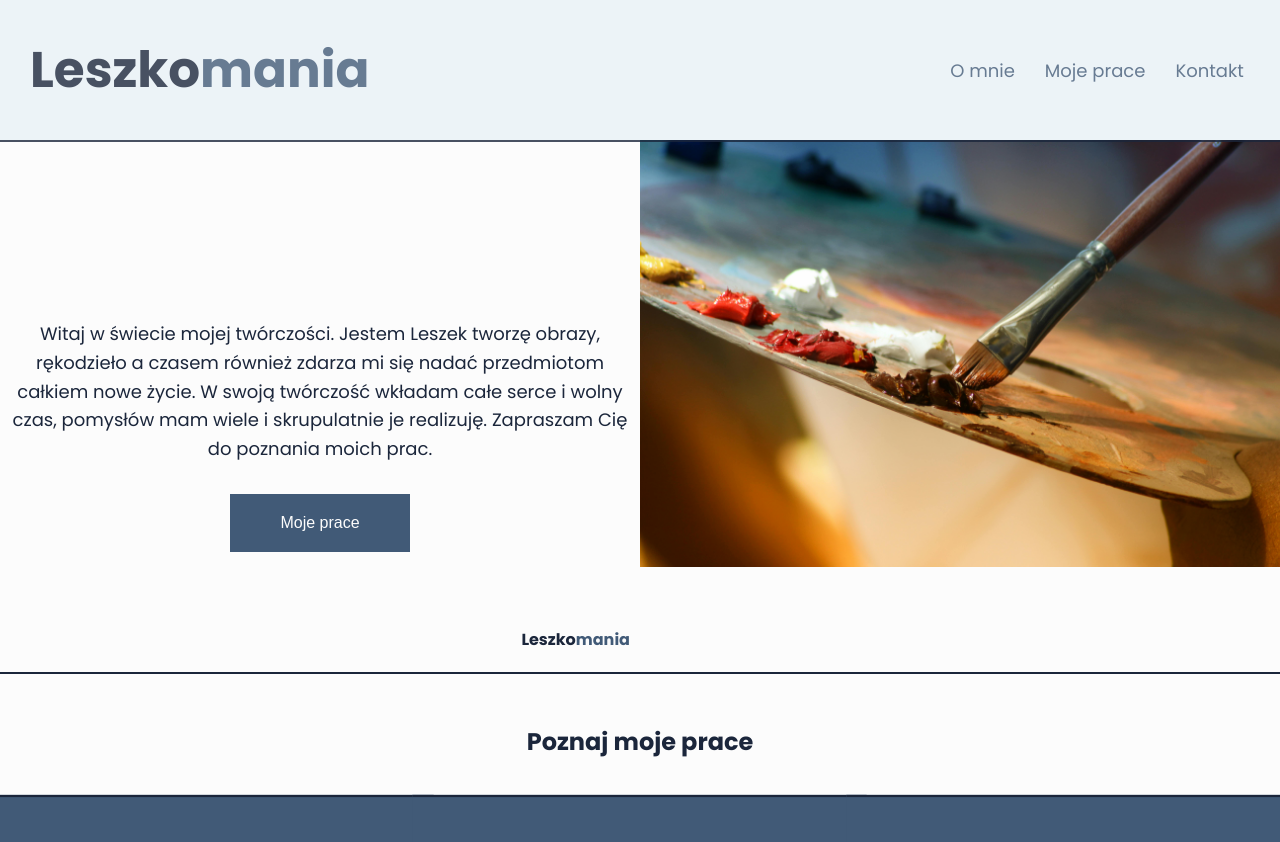
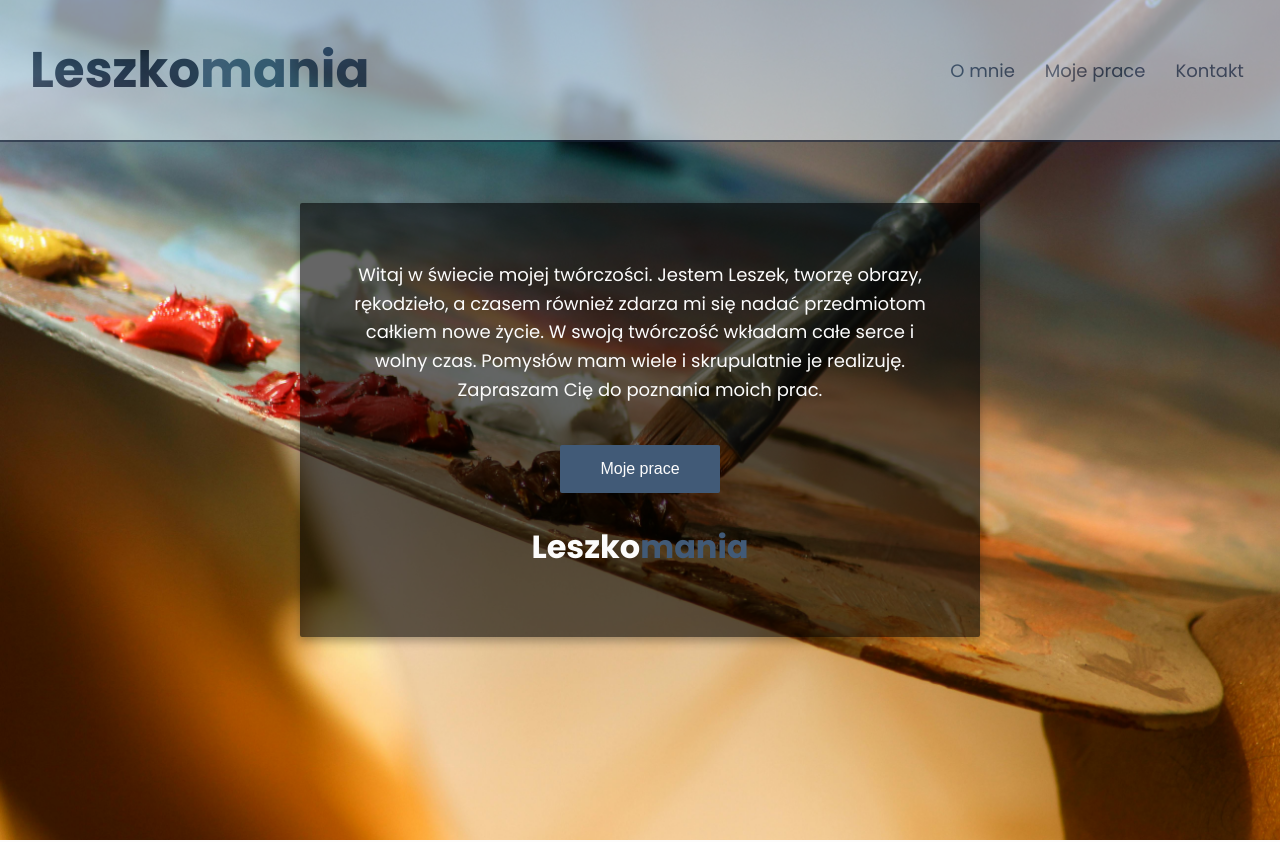
Before and after one commit to korneliagruszka/leszkomania, a React (Create React App) app: page / in a window 1280 px wide. Shown: the top 842 px of the page. Built offline with nearby package versions, Linux system fonts and the light colour scheme.

Commit message:
Styles_corrections_tbc

```diff
--- a/src/components/AboutMe/aboutMe.scss
+++ b/src/components/AboutMe/aboutMe.scss
@@ -1,71 +1,57 @@
 @import 'src/style/colors.scss';
 
 .about_me_container {
+  position: relative;
   display: flex;
-    justify-content: space-between;
-    align-items: flex-start;
-    border-bottom: 2px solid $color-dark-gray;
-    padding-top: 140px;
+  justify-content: center;
+  align-items: center;
+  text-align: center;
+  min-height: 100vh;
+  background-image: url('../../assets/about_me_photo.jpg');
+  background-size: cover;
+  background-position: center;
+  color: $color-white;
+  padding: 20px;
 }
 
 .about_me_left_side {
-    flex: 1;
-    display: flex;
-    flex-direction: column;
-    justify-content: flex-start;
-    align-items: flex-start;
-    max-width: 50%;
-    text-align: center;
-    background-color: $color-white;
-  }
-
-  .about_me_left_side h2 {
-    font-size: 16px;
-    margin-bottom: 10px;
-    text-align: right;
-    color: $color-dark-gray;
-    align-self: flex-end;
-    margin-top: 65px;
-    padding: 10px;
-
-    span {
-        color: $color-cadet-gray;
-    }
+  background-color: rgba(0, 0, 0, 0.6);
+  padding: 40px;
+  border-radius: 2px;
+  box-shadow: 0 4px 10px rgba(0, 0, 0, 0.3);
+  max-width: 600px;
+  width: 100%;
+  color: $color-white;
 }
 
 .about_me_left_side p {
   font-size: 18px;
+  line-height: 1.6;
   margin-bottom: 20px;
-    line-height: 1.6;
-    color: $color-dark-gray;
-    margin-top: 170px;
-    padding: 10px;
 }
 
 .about_me_left_side button {
-    padding: 20px 50px;
+  padding: 15px 40px;
   font-size: 1rem;
   cursor: pointer;
   background-color: $color-cadet-gray;
   color: $color-white;
   border: none;
   transition: background-color 0.3s ease;
-    align-self: center;
+  border-radius: 2px;
+  margin-top: 20px;
 }
 
 .about_me_left_side button:hover {
   background-color: $color-dark-gray;
 }
 
-  .about_me_image {
-    flex: 1;
-    display: flex;
-    justify-content: center;
-    align-items: center;
-    max-width: 50%;
+.about_me_left_side h2 {
+  font-size: 32px;
+  margin-top: 30px;
+  color: $color-white;
+
+  span {
+    color: $color-cadet-gray;
   }
-
-  .about_me_image img {
-    max-width: 100%;
-    height: auto;
 }
--- a/src/components/AboutMe/aboutMe.tsx
+++ b/src/components/AboutMe/aboutMe.tsx
@@ -1,6 +1,5 @@
 import React from 'react';
 import './aboutMe.scss';
-import aboutMePhoto from '../../assets/about_me_photo.jpg';
 
 const AboutMe: React.FC = () => {
 
@@ -12,15 +11,11 @@ const AboutMe: React.FC = () => {
   return (
     <div className="about_me_container">
       <div className="about_me_left_side">
-          <p>Witaj w świecie mojej twórczości. Jestem Leszek tworzę obrazy, rękodzieło a czasem również zdarza mi się nadać przedmiotom całkiem nowe życie. W swoją twórczość wkładam całe serce i wolny czas, pomysłów mam wiele i skrupulatnie je realizuję. Zapraszam Cię do poznania moich prac.</p>
+          <p>Witaj w świecie mojej twórczości. Jestem Leszek, tworzę obrazy, rękodzieło, a czasem również zdarza mi się nadać przedmiotom całkiem nowe życie. W swoją twórczość wkładam całe serce i wolny czas. Pomysłów mam wiele i skrupulatnie je realizuję. Zapraszam Cię do poznania moich prac.</p>
           <button onClick={scrollToProducts}>Moje prace</button>
           <h2>Leszko<span>mania</span></h2>
       </div>
-      <div className="about_me_image">
-          <img src={aboutMePhoto} alt="About Me" />
-      </div>
     </div>
-
   );
 };
 
--- a/src/components/Header/header.scss
+++ b/src/components/Header/header.scss
@@ -7,9 +7,9 @@
   background-color: $color-mint-cream;
   padding: 30px;
   border-bottom: 2px solid $color-dark-gray;
-  opacity: 0.8;
+  opacity: 0.6;
   position: fixed;
-  z-index: 3;
+  z-index: 1;
   width: 96%;
   margin-bottom: 100px;
   height: 80px;
```
Lines whose indentation alone changed are shown as unchanged.
